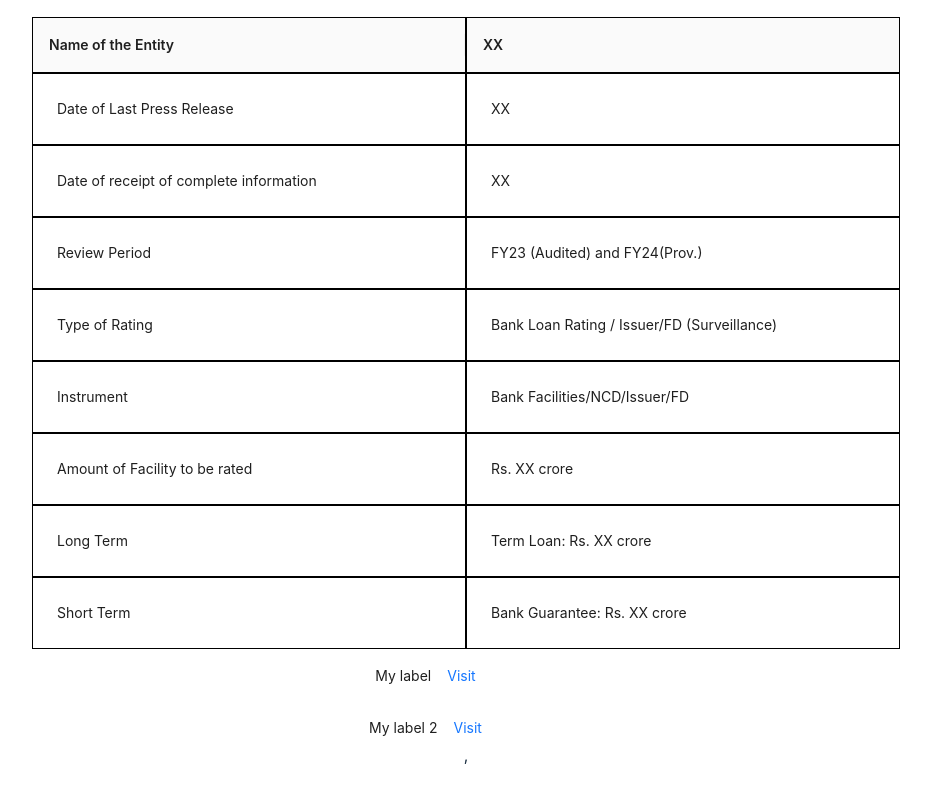
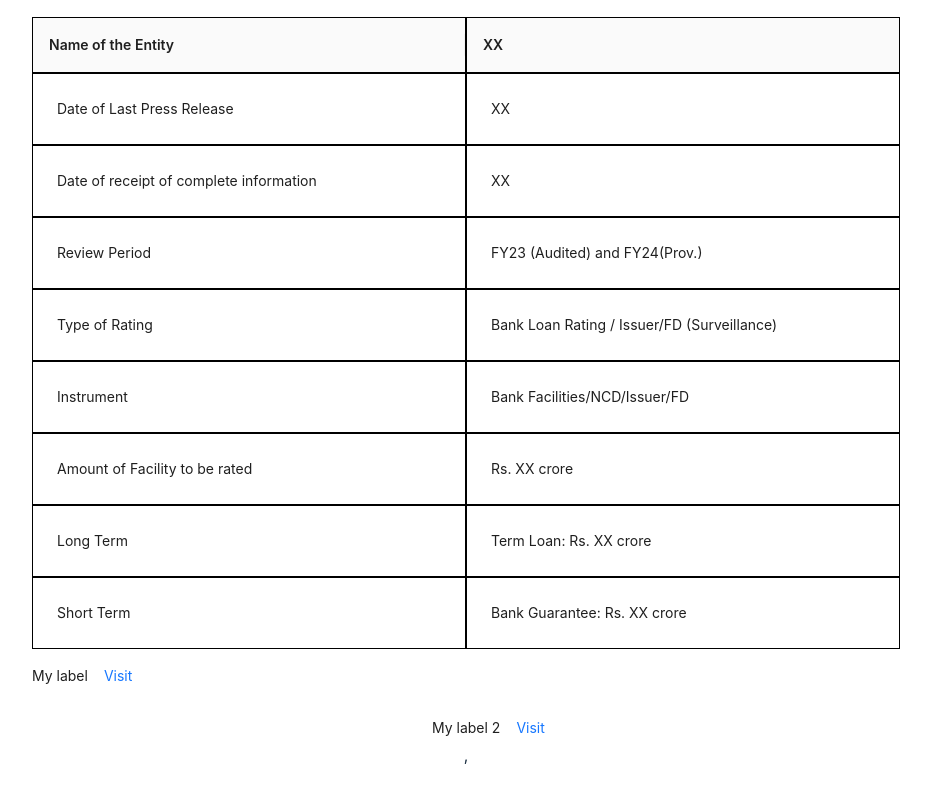
Before and after one commit to bidaliya/dynamicRatingNote, a React (Vite) app: page / in a window 1280 px wide. Shown: the part 809-1608 px from the top of the page, without its empty margins (174-1105 px from the left). Built offline with nearby package versions, Linux system fonts and the light colour scheme.

Commit message:
Adjusted styles to support alignment from data.json

```diff
--- a/src/components/TextComponent.tsx
+++ b/src/components/TextComponent.tsx
@@ -12,13 +12,12 @@ const TextComponent: React.FC<Props> = ({ textData }) => {
     const [isEditing, setIsEditing] = useState(false);
     const [label, setLabel] = useState(textData.label);
 
-    // we are getting styles from the data.json
     const marginStyle: React.CSSProperties = {
         ...(textData?.styles?.margin?.right && { marginRight: textData.styles.margin.right }),
         ...(textData?.styles?.margin?.left && { marginLeft: textData.styles.margin.left }),
         ...(textData?.styles?.margin?.top && { marginTop: textData.styles.margin.top }),
         ...(textData?.styles?.margin?.bottom && { marginBottom: textData.styles.margin.bottom }),
-        ...(textData.styles.textAlignment && {float:textData.styles.textAlignment})
+        textAlign: textData?.styles?.textAlignment || "left"
     };
 
     const handleTextClick = () => {
@@ -52,7 +51,7 @@ const TextComponent: React.FC<Props> = ({ textData }) => {
                     autoFocus
                 />
             ) : (
-                <Text onClick={handleTextClick} style={{ cursor: textData.isEditable ? 'text' : 'default' }}>
+                <Text onClick={handleTextClick} style={{ cursor: textData.isEditable ? 'text' : 'default', textAlign: marginStyle.textAlign }}>
                     {label}
                 </Text>
             )}
--- a/src/data.json
+++ b/src/data.json
@@ -294,7 +294,7 @@
     "isEditable": true,
     "styles": {
       "margin": {
-        "right": "65px",
+        "left": "400px",
         "top": "20px"
       }
     },
```
